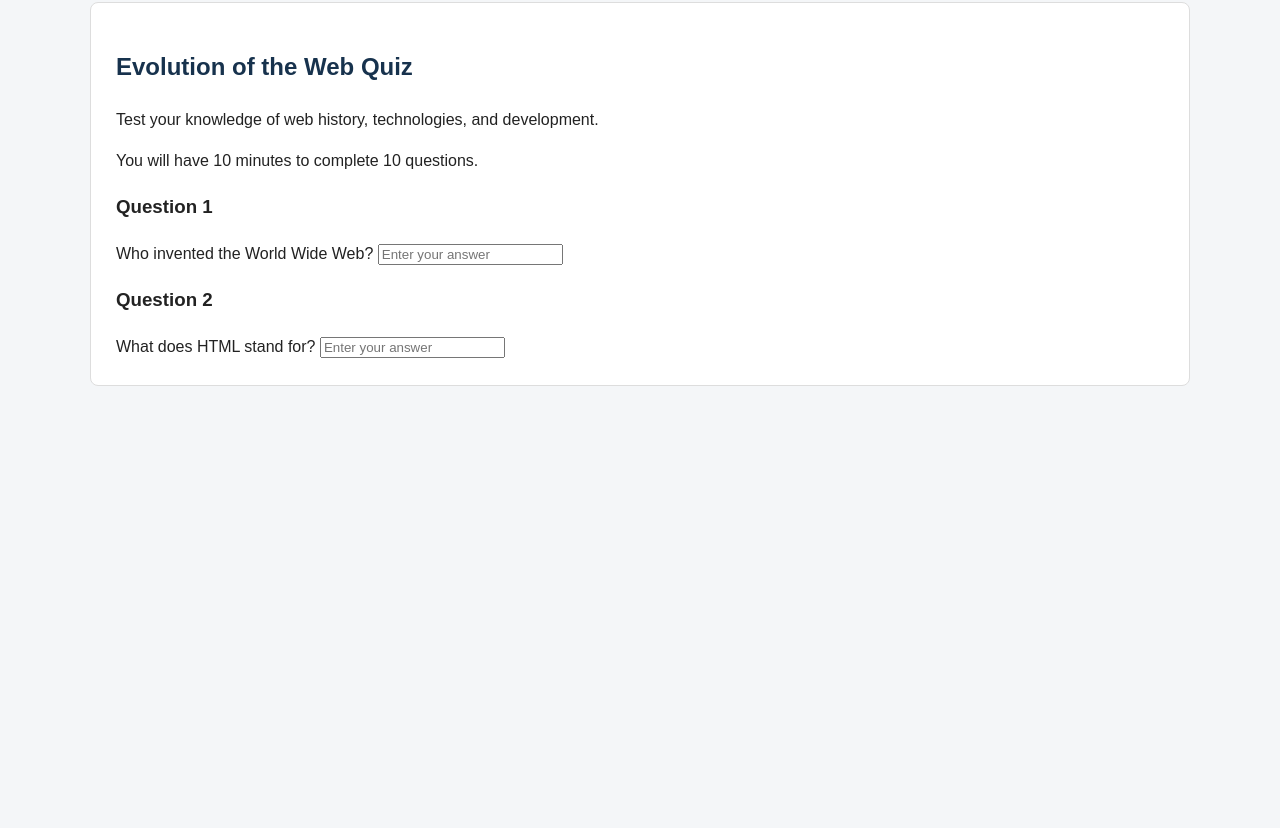
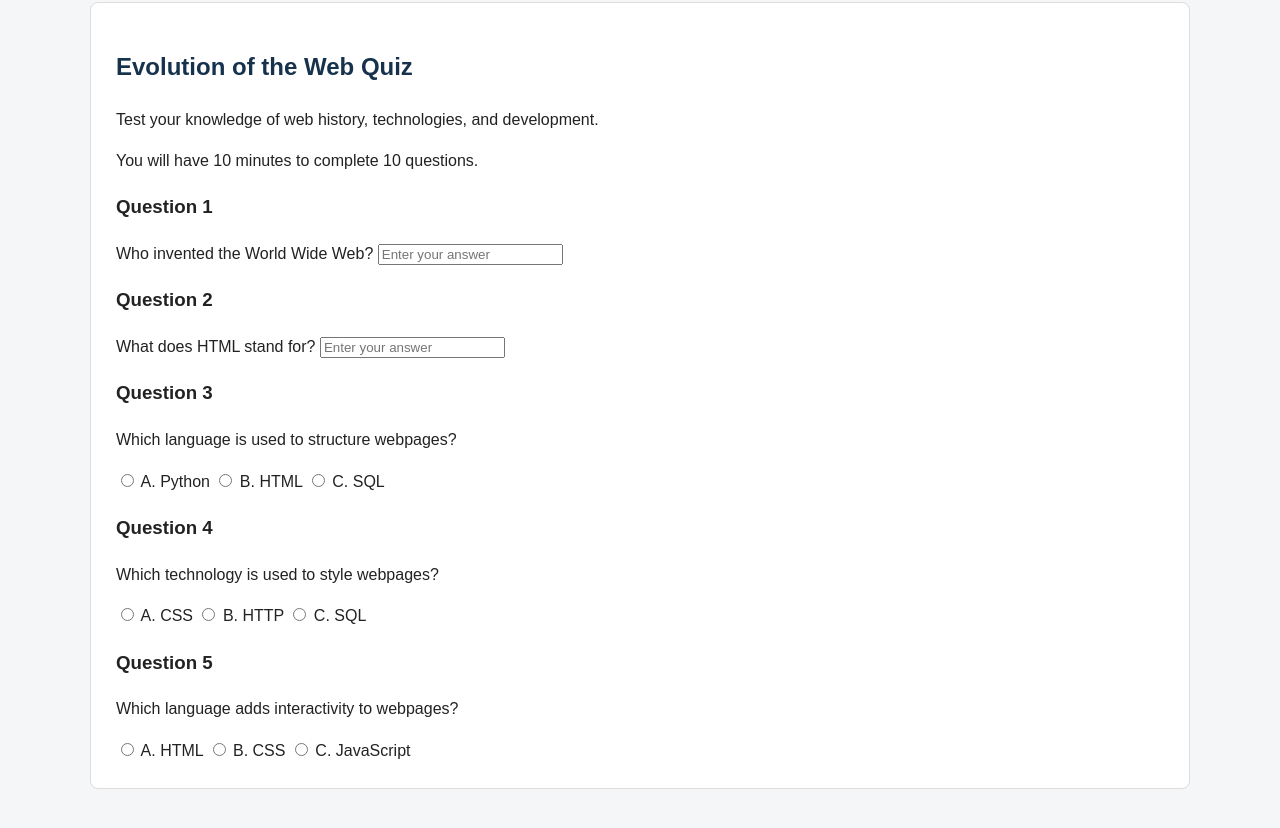
Before and after one commit to mjnickerson1/Evolution-of-Web, a plain HTML site: page quiz.html in a window 1280 px wide. Shown: the part 282-1110 px from the top of the page. Before the commit the page ends 800 px from the top, so only its background shows below. Drawn offline with Linux system fonts and the light colour scheme.

Commit message:
Add multiple choice questions 3 -5

```diff
--- a/quiz.html
+++ b/quiz.html
@@ -60,6 +60,70 @@
                placeholder="Enter your answer">
     </div>
 
+
+<!-- Question 3: Multiple Choice -->
+<div class="question">
+    <h3>Question 3</h3>
+    <p>Which language is used to structure webpages?</p>
+
+    <label>
+        <input type="radio" name="q3" value="a">
+        A. Python
+    </label>
+
+    <label>
+        <input type="radio" name="q3" value="b">
+        B. HTML
+    </label>
+
+    <label>
+        <input type="radio" name="q3" value="c">
+        C. SQL
+    </label>
+</div>
+
+<!-- Question 4: Multiple Choice -->
+<div class="question">
+    <h3>Question 4</h3>
+    <p>Which technology is used to style webpages?</p>
+
+    <label>
+        <input type="radio" name="q4" value="a">
+        A. CSS
+    </label>
+
+    <label>
+        <input type="radio" name="q4" value="b">
+        B. HTTP
+    </label>
+
+    <label>
+        <input type="radio" name="q4" value="c">
+        C. SQL
+    </label>
+</div>
+
+<!-- Question 5: Multiple Choice -->
+<div class="question">
+    <h3>Question 5</h3>
+    <p>Which language adds interactivity to webpages?</p>
+
+    <label>
+        <input type="radio" name="q5" value="a">
+        A. HTML
+    </label>
+
+    <label>
+        <input type="radio" name="q5" value="b">
+        B. CSS
+    </label>
+
+    <label>
+        <input type="radio" name="q5" value="c">
+        C. JavaScript
+    </label>
+</div>
+
 </form>
 
         </section>
```
